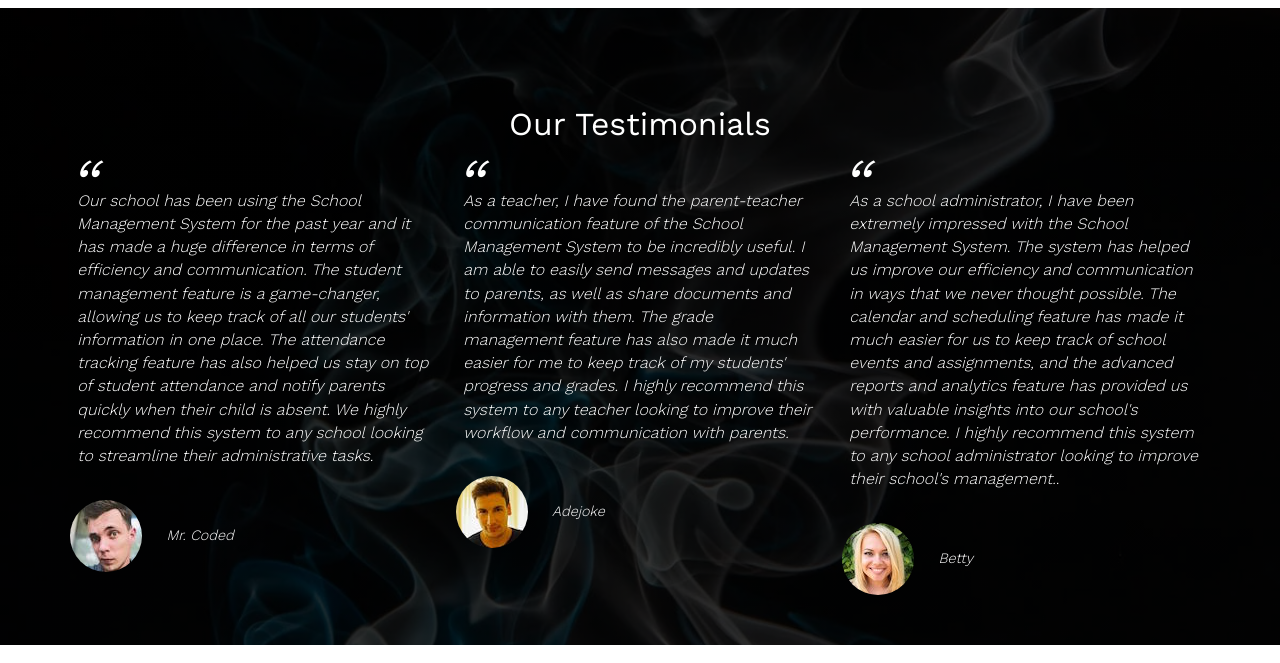
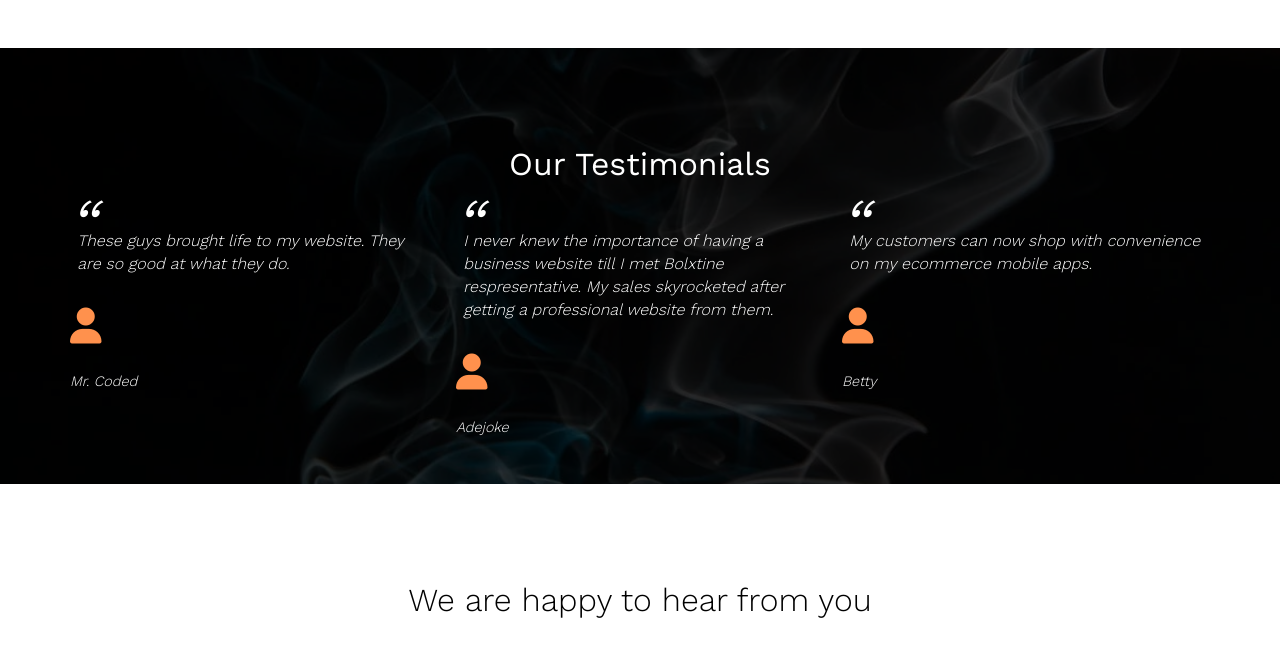
Before and after one commit to Bolxtineltd/bolxtine.com, a plain HTML site: page index.html in a window 1280 px wide. Shown: the part 2548-3211 px from the top of the page. Drawn offline with nearby package versions, Linux system fonts and the light colour scheme.

Commit message:
2023-02-24

```diff
--- a/index.html
+++ b/index.html
@@ -227,60 +227,32 @@
       <div class="row">
         <div class="col span_1_of_3 testimonial-box">
           <blockquote>
-            Our school has been using the School Management System for the past
-            year and it has made a huge difference in terms of efficiency and
-            communication. The student management feature is a game-changer,
-            allowing us to keep track of all our students' information in one
-            place. The attendance tracking feature has also helped us stay on
-            top of student attendance and notify parents quickly when their
-            child is absent. We highly recommend this system to any school
-            looking to streamline their administrative tasks.
+            These guys brought life to my website. They are so good at what they
+            do.
           </blockquote>
           <cite>
-            <img
-              class="testi-img"
-              src="resources/images/client-1.jpg"
-              alt="test image"
-            />
+            <i class="fa-solid fa-user big-icon testi-img"></i>
             Mr. Coded
           </cite>
         </div>
         <div class="col span_1_of_3 testimonial-box">
           <blockquote>
-            As a teacher, I have found the parent-teacher communication feature
-            of the School Management System to be incredibly useful. I am able
-            to easily send messages and updates to parents, as well as share
-            documents and information with them. The grade management feature
-            has also made it much easier for me to keep track of my students'
-            progress and grades. I highly recommend this system to any teacher
-            looking to improve their workflow and communication with parents.
+            I never knew the importance of having a business website till I met
+            Bolxtine respresentative. My sales skyrocketed after getting a
+            professional website from them.
           </blockquote>
           <cite>
-            <img
-              class="testi-img"
-              src="resources/images/client-2.jpg"
-              alt="test image"
-            />
+            <i class="fa-solid fa-user big-icon testi-img"></i>
             Adejoke
           </cite>
         </div>
         <div class="col span_1_of_3 testimonial-box">
           <blockquote>
-            As a school administrator, I have been extremely impressed with the
-            School Management System. The system has helped us improve our
-            efficiency and communication in ways that we never thought possible.
-            The calendar and scheduling feature has made it much easier for us
-            to keep track of school events and assignments, and the advanced
-            reports and analytics feature has provided us with valuable insights
-            into our school's performance. I highly recommend this system to any
-            school administrator looking to improve their school's management..
+            My customers can now shop with convenience on my ecommerce mobile
+            apps.
           </blockquote>
           <cite>
-            <img
-              class="testi-img"
-              src="resources/images/client-3.jpg"
-              alt="test image"
-            />
+            <i class="fa-solid fa-user big-icon testi-img"></i>
             Betty
           </cite>
         </div>
--- a/resources/css/style.css
+++ b/resources/css/style.css
@@ -372,6 +372,7 @@ h2 {
   color: #fff;
   background-size: cover;
   background-attachment: fixed;
+  margin-top: 40px;
 }
 
 .testimonial-heading {
--- a/resources/js/script.js
+++ b/resources/js/script.js
@@ -1,5 +1,5 @@
 $(document).ready(function () {
-  //Addinf sticky nav
+  //Add sticky nav
   $(".js--about-section").waypoint(function (direction) {
     if (direction == "down") {
       $(".logo").attr("src", "resources/images/logo_black.png");
```
Also changed, not shown: aboutus.html (+3 -5 lines), service.html (+19 -30 lines).
